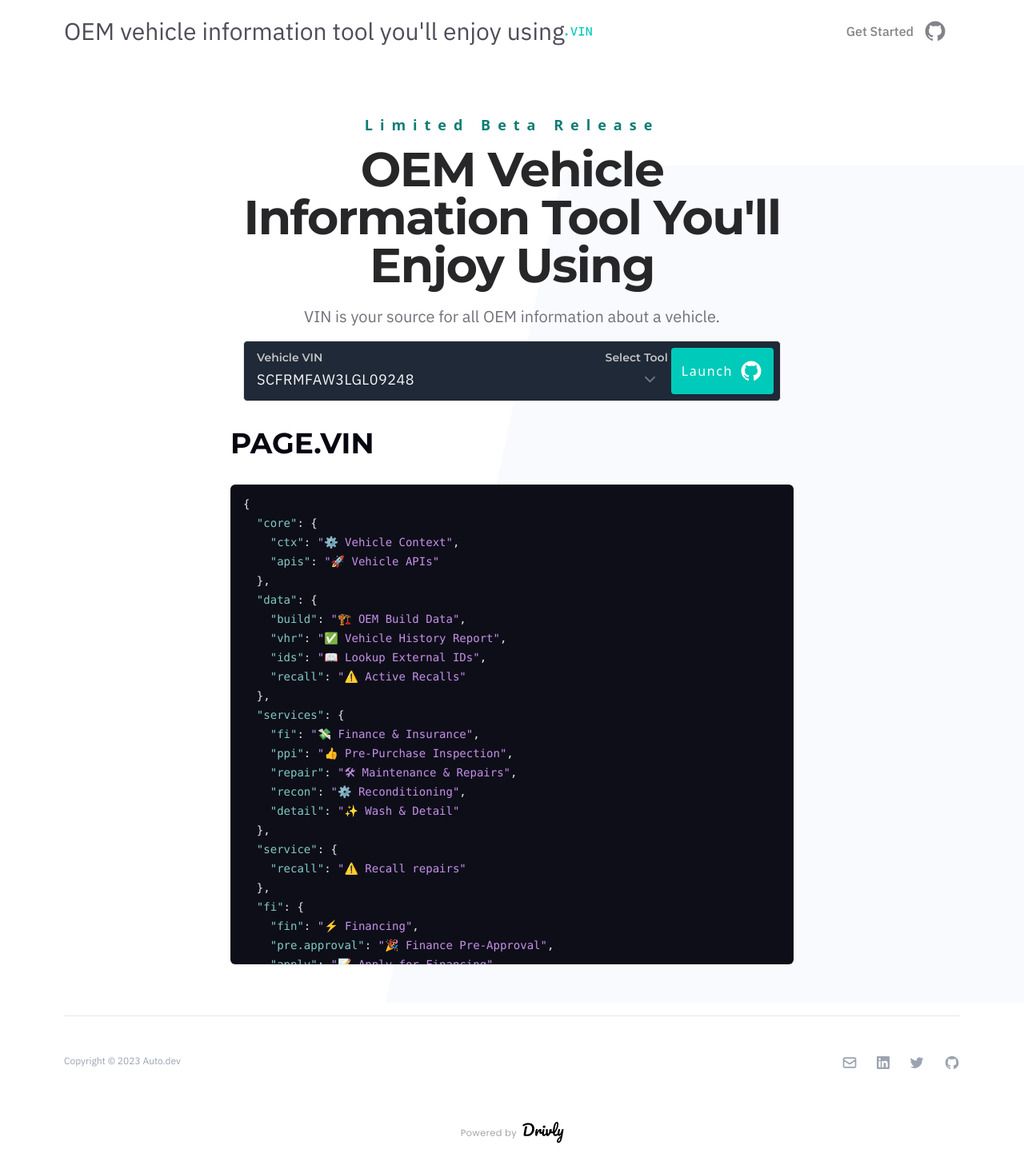
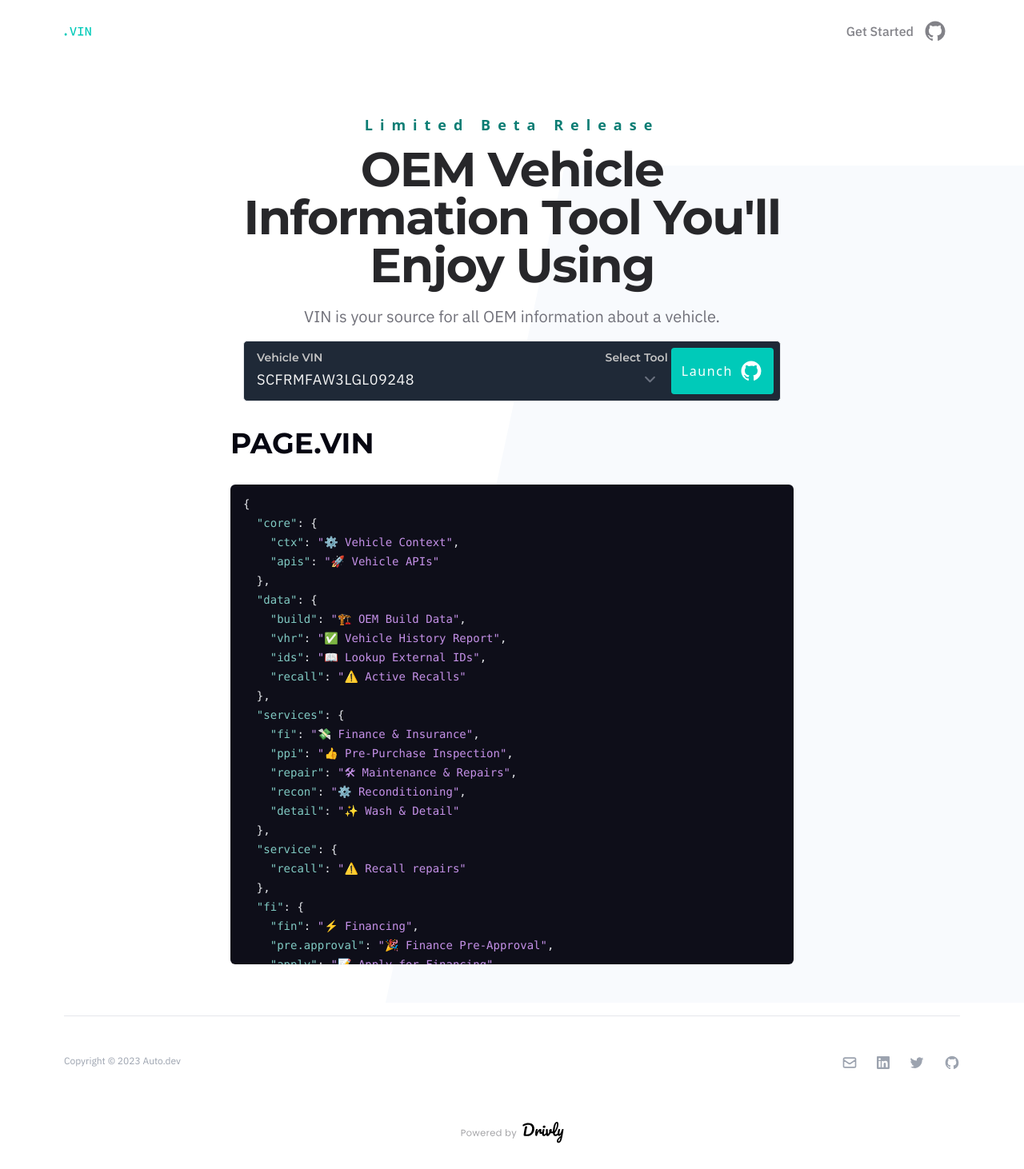
Before and after one commit to drivly/page.vin, a Jekyll site: the page built from README.md, in a window 1280 px wide. Shown: the whole page at 80% size. Built offline with Jekyll 4.4.1, drawn with Linux system fonts in a browser that asks for light colours; nearby versions of some CDN libraries; our own code applies the rules of GitHub Pages for plain Markdown files; comment, search, counter and statistics services are not loaded.

Commit message:
added includes vinIcon.html

```diff
--- /dev/null
+++ b/_includes/vinIcon.html
@@ -0,0 +1,3 @@
+<svg width="34" height="12" viewBox="0 0 34 12" fill="none" xmlns="http://www.w3.org/2000/svg">
+  <path d="M2.11934 11.5915C1.714 11.5915 1.37267 11.4528 1.09534 11.1755C0.818003 10.8981 0.679336 10.5408 0.679336 10.1035C0.679336 9.66614 0.818003 9.30881 1.09534 9.03148C1.37267 8.75414 1.714 8.61547 2.11934 8.61547C2.53534 8.61547 2.87667 8.75414 3.14334 9.03148C3.42067 9.30881 3.55934 9.66614 3.55934 10.1035C3.55934 10.5408 3.42067 10.8981 3.14334 11.1755C2.87667 11.4528 2.53534 11.5915 2.11934 11.5915ZM10.5514 11.3995L7.23937 0.919475H8.93537L10.5194 6.37547C10.7007 6.98348 10.8607 7.55948 10.9994 8.10347C11.138 8.63681 11.298 9.20748 11.4794 9.81547H11.5434C11.7354 9.20748 11.9007 8.63681 12.0394 8.10347C12.1887 7.55948 12.3487 6.98348 12.5194 6.37547L14.0874 0.919475H15.7194L12.4234 11.3995H10.5514ZM17.4794 11.3995V10.0555H20.0394V2.26347H17.4794V0.919475H24.1994V2.26347H21.6394V10.0555H24.1994V11.3995H17.4794ZM26.6474 11.3995V0.919475H28.3594L31.4154 7.14348L32.3914 9.35148H32.4394C32.4074 8.81814 32.3594 8.25281 32.2954 7.65547C32.2421 7.05814 32.2154 6.47681 32.2154 5.91147V0.919475H33.7514V11.3995H32.0394L28.9834 5.17547L28.0074 2.96747H27.9594C27.9914 3.51147 28.0341 4.07681 28.0874 4.66347C28.1514 5.23947 28.1834 5.81014 28.1834 6.37547V11.3995H26.6474Z" fill="#00CAB9"/>
+  </svg>
--- a/_layouts/default.html
+++ b/_layouts/default.html
@@ -281,8 +281,9 @@
           <p id="project-title"
             class="w-auto text-4xl sm:text-3xl text-bold flex flex-row items-center"
           >
-            {{ site.title | default: '🚀' }}
-            <img src="/assets/VIN.svg" alt=".VIN" />
+
+          {% include vinIcon.html %}
+            <!-- <img src="/assets/VIN.svg" alt=".VIN" /> -->
           </p>
         </a>
       </div>
```
